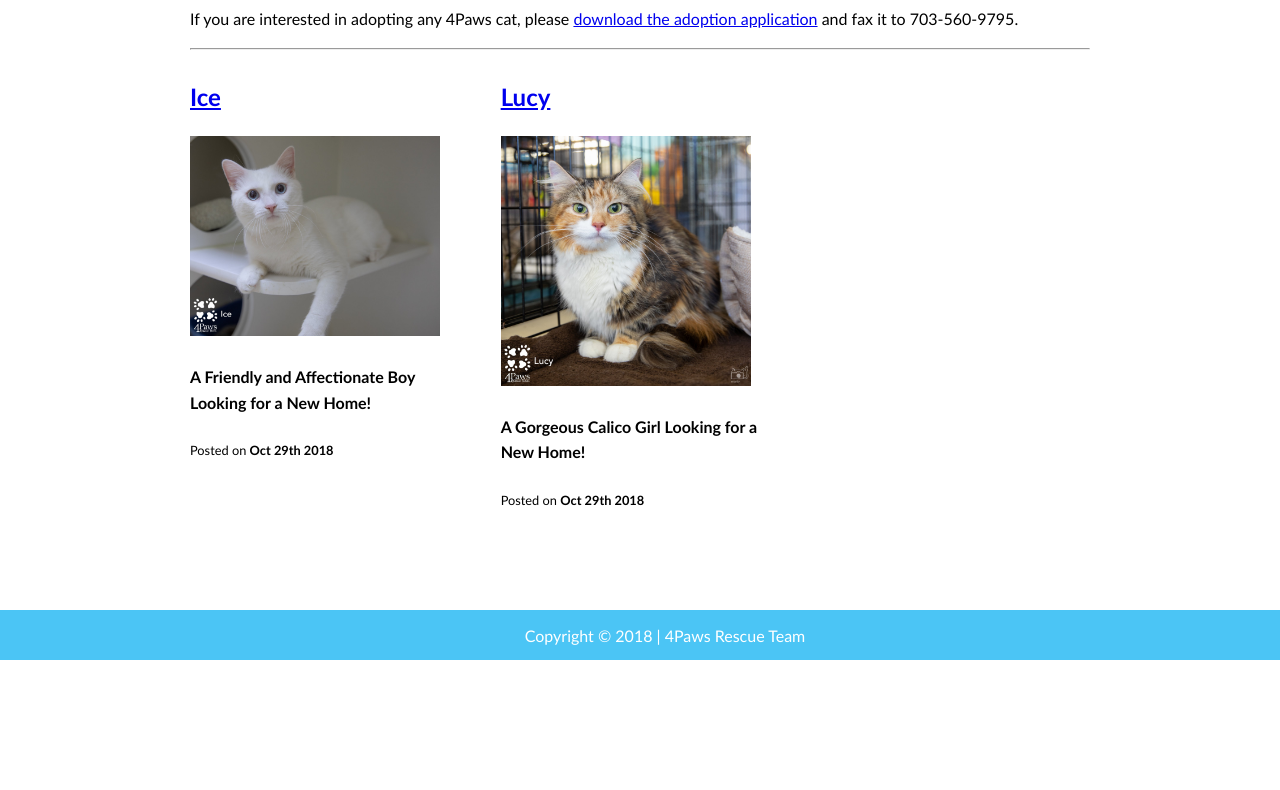
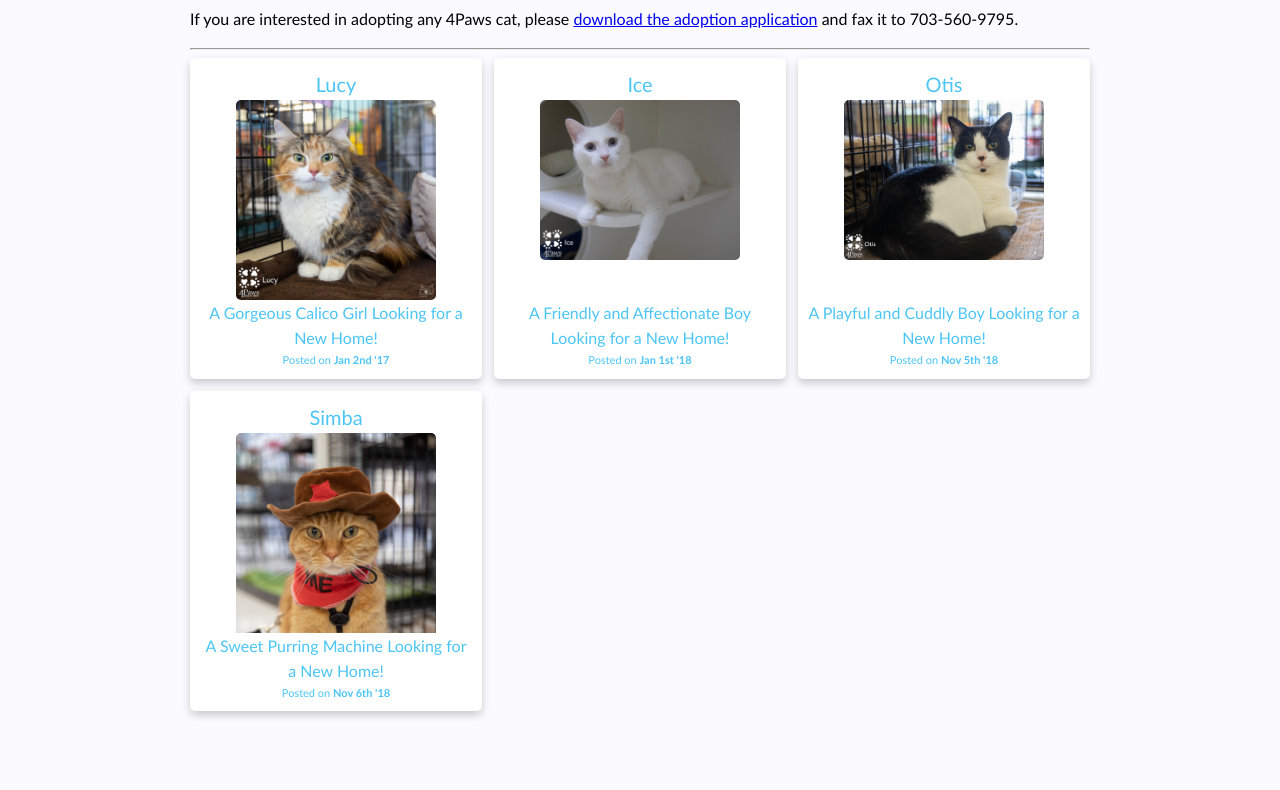
Before and after one commit to khanhntran/4paws, a Gatsby site: page /adoptable-cats in a window 1280 px wide. Shown: the part 271-1061 px from the top of the page. Before the commit the page ends 931 px from the top, so only its background shows below. Built offline with nearby package versions, Linux system fonts and the light colour scheme; Gatsby itself is replaced by a stand-in of ours.

Commit message:
Formatted adoptable cats page and profile (#10)
* styling cats page; fixed graphql; changed cms branch

* Upload “/static/assets/otis.jpg”

* Create Cats “otis”

* Upload “/static/assets/simba.jpg”

* Create Cats “simba”

* changed date format

* Cat grid pic formatting

* Made cats grid mobile responsive and styled

* Changes to color and header

```diff
--- a/gatsby-node.js
+++ b/gatsby-node.js
@@ -28,7 +28,10 @@ exports.createPages = ({ actions, graphql }) => {
     res.data.allMarkdownRemark.edges.forEach(({ node }) => {
       createPage({
         path: `adoptable-cats/${node.frontmatter.title}`,
-        component: postTemplate
+        component: postTemplate,
+        context: {
+          title: node.frontmatter.title
+        }
       });
     });
   });
--- a/package.json
+++ b/package.json
@@ -20,6 +20,7 @@
     "gatsby-source-filesystem": "next",
     "gatsby-transformer-remark": "next",
     "gatsby-transformer-sharp": "next",
+    "moment": "^2.22.2",
     "netlify-cms": "^2.1.3",
     "node-sass": "^4.9.2",
     "normalize.css": "^8.0.0",
--- a/src/pages/adoptable-cats.js
+++ b/src/pages/adoptable-cats.js
@@ -1,12 +1,13 @@
 import React from 'react';
 import Layout from '../components/Layout';
 import { Link, graphql } from 'gatsby';
+import moment from 'moment';
 //import Img from 'gatsby-image';
 
 const AdoptableCatsPage = ({ data }) => (
   <div>
     <Layout>
-      <h1 className="h1--no-margin">Adoptable Cats Page</h1>
+      <h1 className="h1--no-margin">Adoptable Cats</h1>
       <p>
         If you are interested in adopting any 4Paws cat, please{' '}
         <a
@@ -20,24 +21,30 @@ const AdoptableCatsPage = ({ data }) => (
       <hr />
       <div className="cat-grid">
         {data.allMarkdownRemark.edges.map((cat) => (
+          <Link
+            key={cat.node.id}
+            to={`adoptable-cats/${cat.node.frontmatter.title}`}
+          >
             <div key={cat.node.id} className="cat-grid__item">
-            <h2>
-              <Link to={`adoptable-cats/${cat.node.frontmatter.title}`}>
-                {cat.node.frontmatter.title}
-              </Link>
-            </h2>
-            <Link to={`adoptable-cats/${cat.node.frontmatter.title}`}>
+              <div className="cat-name">{cat.node.frontmatter.title}</div>
+              <div className="cat-pic-container">
                 <img
                   className="cat-pic"
                   alt={`${cat.node.frontmatter.title} the cat`}
                   src={cat.node.frontmatter.picture}
                 />
+              </div>
+              <div className="cat-short-desc">
+                {cat.node.frontmatter.shortDesc}
+              </div>
+              <div className="cat-date">
+                Posted on{' '}
+                <strong>
+                  {moment(cat.node.frontmatter.date).format("MMM Do 'YY")}
+                </strong>
+              </div>
+            </div>
           </Link>
-            <h4>{cat.node.frontmatter.shortDesc}</h4>
-            <small>
-              Posted on <strong>{cat.node.frontmatter.date}</strong>
-            </small>
-          </div>
         ))}
       </div>
     </Layout>
@@ -75,7 +82,7 @@ const AdoptableCatsPage = ({ data }) => (
 // `;
 
 export const pageQuery = graphql`
-  query IndexQuery {
+  query CatsQuery {
     allMarkdownRemark(sort: { fields: [frontmatter___date], order: ASC }) {
       edges {
         node {
--- a/src/pages/cats/ice.md
+++ b/src/pages/cats/ice.md
@@ -1,6 +1,6 @@
 ---
 title: Ice
-date: Oct 29th 2018
+date: 2018 01 01
 shortDesc: A Friendly and Affectionate Boy Looking for a New Home!
 picture: /assets/ice.jpg
 tags:
--- a/src/pages/cats/lucy.md
+++ b/src/pages/cats/lucy.md
@@ -1,6 +1,6 @@
 ---
 title: Lucy
-date: Oct 29th 2018
+date: 2017 01 02
 shortDesc: A Gorgeous Calico Girl Looking for a New Home!
 picture: /assets/lucy.jpg
 tags:
--- /dev/null
+++ b/src/pages/cats/otis.md
@@ -0,0 +1,16 @@
+---
+title: Otis
+date: 2018 11 05
+shortDesc: A Playful and Cuddly Boy Looking for a New Home!
+picture: /assets/otis.jpg
+tags:
+  - male
+  - good with other cats
+  - young
+---
+
+Otis is an outgoing & friendly young cat who would do best on a household with another active cat to play with. He enjoys being held like a baby and is cuddly, so he could also be a great fit for a family with children. He is very adaptable to change and not afraid of strangers. He will greet your guests upon arrival! He is food motivated, so you can earn his love quickly thru his tummy! He enjoys playing with toy mice, feather or string wands, chasing balls, red dot off of a laser pointer, or just climbing a cat tree. When he is not engaged in play, he in an avid window watcher.
+
+Otis prefers horizontal scratchers and would love to have a water fountain in his adoptive home. He loves to play with running water!
+
+Otis is is estimated to be born around April 2016. He is neutered, current on rabies & distemper vaccinations, tested negative for FIV & feline leukemia and is microchipped.
--- /dev/null
+++ b/src/pages/cats/simba.md
@@ -0,0 +1,17 @@
+---
+title: Simba
+date: 2018 11 06
+shortDesc: A Sweet Purring Machine Looking for a New Home!
+picture: /assets/simba.jpg
+tags:
+  - male
+  - only cat
+---
+
+Simba is an absolute gentleman who will quickly capture your heart. He is a purring machine and is the sweetest kitty. He just needs a quiet and stable household with no other pets in order to be at his best.
+
+Simba enjoys outside time and loves to walk in his backyard on a harness/leash. He startles easily from loud noises, so the backyard is his favorite place to be. He loves to listen to the birds, watch the leaves fall, and maybe sneak in some pieces of grass (when his owner isn't watching him).
+
+Simba is an absolute delight and will warm up to you quickly. He is currently taking an anti-anxiety pill in the morning (because he is living with 3 other female cats) and takes a prednisone pill in the evening for stomach issues. His vet said that Simba's new owners can reexamine his pill regimen after he moves to a less stressful environment. He is an incredibly easy-to-pill kitty and can even be pilled when he is lying down. Simba will only eat dry food, and it is best to keep him on Blue Wilderness Indoor cat food because he is used to it for now.
+
+Simba is estimated to have been born in 2007. He is neutered, micro-chipped, and up to date on his vaccinations. He has tested negative for FIV/FeLV.
--- a/src/pages/index.js
+++ b/src/pages/index.js
@@ -1,8 +1,7 @@
 import React from 'react';
 import IndexLayout from '../components/IndexLayout';
-import { Link, graphql } from 'gatsby';
 
-const IndexPage = ({ data }) => (
+const IndexPage = () => (
   <IndexLayout>
     <h1 className="h1--index">Planning to Adopt a Cat?</h1>
     <p>
--- a/src/styles/components/_cat-page.scss
+++ b/src/styles/components/_cat-page.scss
@@ -0,0 +1,7 @@
+.cat-profile-image {
+  max-height: 70vh;
+  width: auto;
+  max-width: 70vw;
+  display: block;
+  margin: 0 auto;
+}
--- a/src/styles/components/_cats-grid.scss
+++ b/src/styles/components/_cats-grid.scss
@@ -1,10 +1,57 @@
 .cat-grid {
   display: grid;
-  grid-column-gap: $l-size;
+  grid-column-gap: $s-size;
+  grid-row-gap: $s-size;
   grid-template-columns: repeat(3, 1fr);
   margin-bottom: $xl-size;
 }
 
+.cat-grid a {
+  text-decoration: none;
+  color: $fourpaws-blue;
+}
+
+.cat-grid__item {
+  padding: 1rem;
+  text-decoration: none;
+  min-width: 22rem;
+  background: white;
+  border-radius: 5px;
+  box-shadow: 0 4px 8px 0 rgba(0, 0, 0, 0.2);
+}
+
+.cat-name {
+  font-size: $font-size-xl;
+  text-align: center;
+  text-decoration: none;
+}
+
+.cat-pic-container {
+  min-height: 20rem;
+  position: relative;
+}
+
 .cat-pic {
-  width: 250px;
+  width: 20rem;
+
+  display: block;
+  margin: 0 auto;
+
+  position: absolute;
+  clip: rect(0rem, 20rem, 20rem, 0rem);
+
+  left: 0;
+  right: 0;
+
+  border-radius: 5px;
 }
+
+.cat-short-desc {
+  font-size: $font-size-medium;
+  text-align: center;
+}
+
+.cat-date {
+  font-size: 1.1rem;
+  text-align: center;
+}
--- a/src/styles/components/_header.scss
+++ b/src/styles/components/_header.scss
@@ -13,4 +13,5 @@
 
 .header__title {
   margin: 0;
+  font-size: 4rem;
 }
--- a/src/styles/components/_layout.scss
+++ b/src/styles/components/_layout.scss
@@ -6,3 +6,7 @@
 .h1--no-margin {
   margin: 0;
 }
+
+body {
+  background: rgb(250, 250, 255);
+}
--- a/src/styles/components/_mobile.scss
+++ b/src/styles/components/_mobile.scss
@@ -52,6 +52,35 @@
 
     .nav-container-narrow {
       display: block;
+
+      .title-mobile,
+      .title-mobile .fa {
+        font-size: 8.2vw;
+      }
     }
   }
+
+  .cat-grid {
+    grid-template-columns: repeat(1, 1fr);
+  }
+
+  .cat-pic-container {
+    min-height: 22rem;
+    position: relative;
+  }
+
+  .cat-pic {
+    width: 22rem;
+
+    display: block;
+    margin: 0 auto;
+
+    position: absolute;
+    clip: rect(0rem, 22rem, 22rem, 0rem);
+
+    left: 0;
+    right: 0;
+
+    border-radius: 5px;
+  }
 }
--- a/src/styles/components/_navigation-menu.scss
+++ b/src/styles/components/_navigation-menu.scss
@@ -24,7 +24,6 @@ nav {
   background-color: $fourpaws-blue;
   display: none;
 
-  //padding: 2rem;
   width: 100%;
   min-height: 8rem;
   overflow: auto;
@@ -48,7 +47,7 @@ nav {
     display: none;
     position: absolute;
     width: 100%;
-    //border: 2px solid blue;
+    z-index: 10;
 
     .nav-list-narrow__item {
       clear: left;
@@ -57,9 +56,7 @@ nav {
       font-size: 2.3rem;
       text-decoration: none;
       margin-left: 1rem;
-      margin-top: .5rem;
-      //float: left;
-      //border: 2px solid yellow;
+      margin-top: 0.5rem;
     }
   }
 }
--- a/src/templates/cat-page.js
+++ b/src/templates/cat-page.js
@@ -1,7 +1,6 @@
 import React from 'react';
 import { Link, graphql } from 'gatsby';
 import Layout from '../components/Layout';
-//import Img from 'gatsby-image';
 
 export default function Template({ data }) {
   const post = data.markdownRemark;
@@ -14,6 +13,7 @@ export default function Template({ data }) {
         <h1>{post.frontmatter.title}</h1>
         <h3>{post.frontmatter.shortDesc}</h3>
         <img
+          className="cat-profile-image"
           alt={`${post.frontmatter.title} the cat`}
           src={post.frontmatter.picture}
         />
@@ -49,8 +49,8 @@ export default function Template({ data }) {
 // `;
 
 export const postQuery = graphql`
-  query CatQuery {
-    markdownRemark {
+  query($title: String!) {
+    markdownRemark(frontmatter: { title: { eq: $title } }) {
       html
       frontmatter {
         title
--- a/static/admin/config.yml
+++ b/static/admin/config.yml
@@ -1,6 +1,6 @@
 backend:
   name: git-gateway
-  branch: netlifycms
+  branch: adopt-format
   accept_roles:
     - admin
     - editor
@@ -21,7 +21,7 @@ collections:
     create: true
     fields:
       - { name: title, label: Cat's Name, widget: string }
-      - { name: date, label: Date, widget: date, format: MMM Do YYYY }
+      - { name: date, label: Date, widget: date, format: YYYY MM DD }
       - { name: shortDesc, label: Short Description, widget: string }
       - { name: picture, label: Picture, widget: image }
       - { name: body, label: Full Bio, widget: markdown }
```
Also changed, not shown: static/assets/otis.jpg (added), static/assets/simba.jpg (added). Lines whose indentation alone changed are shown as unchanged.
